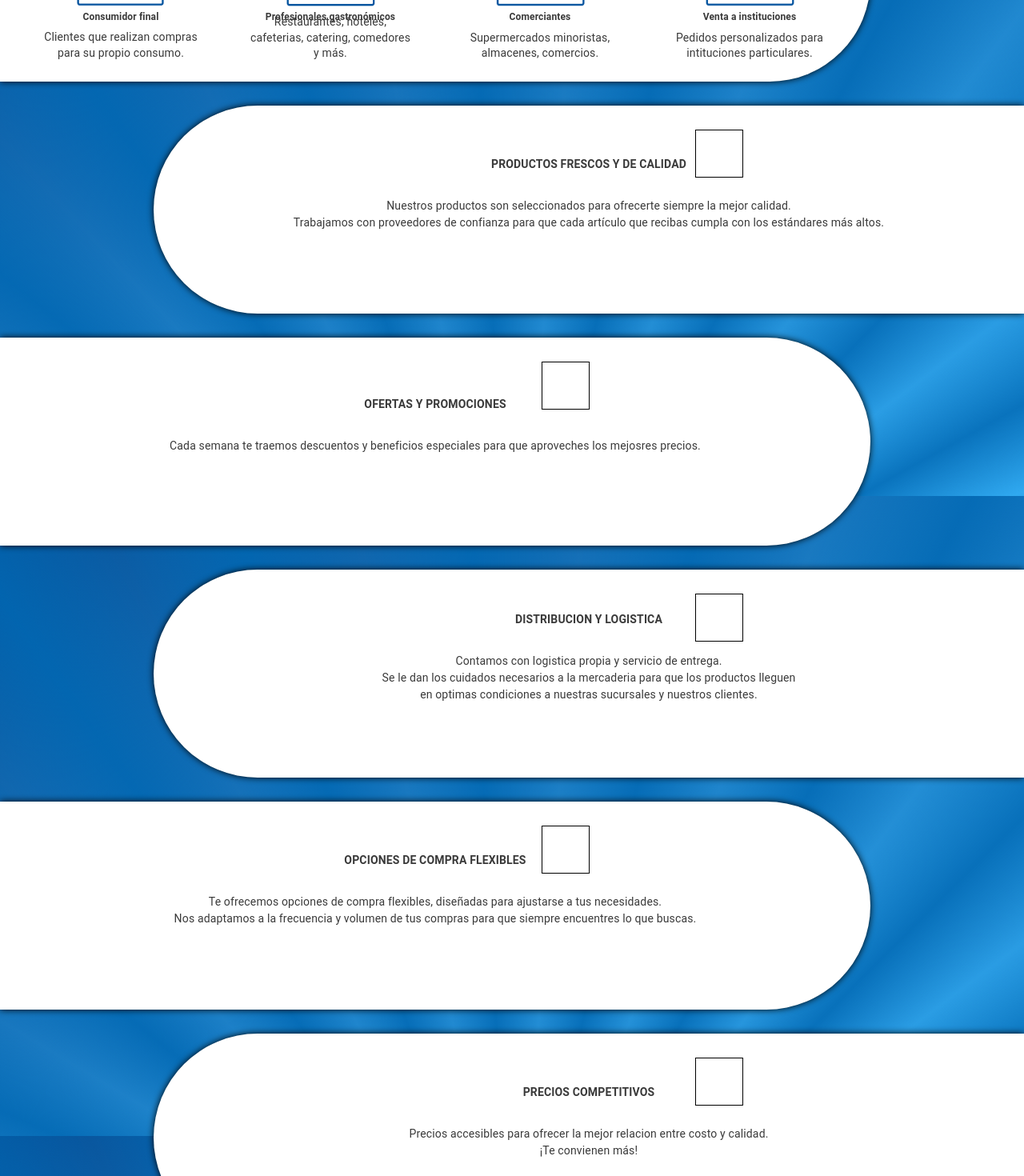
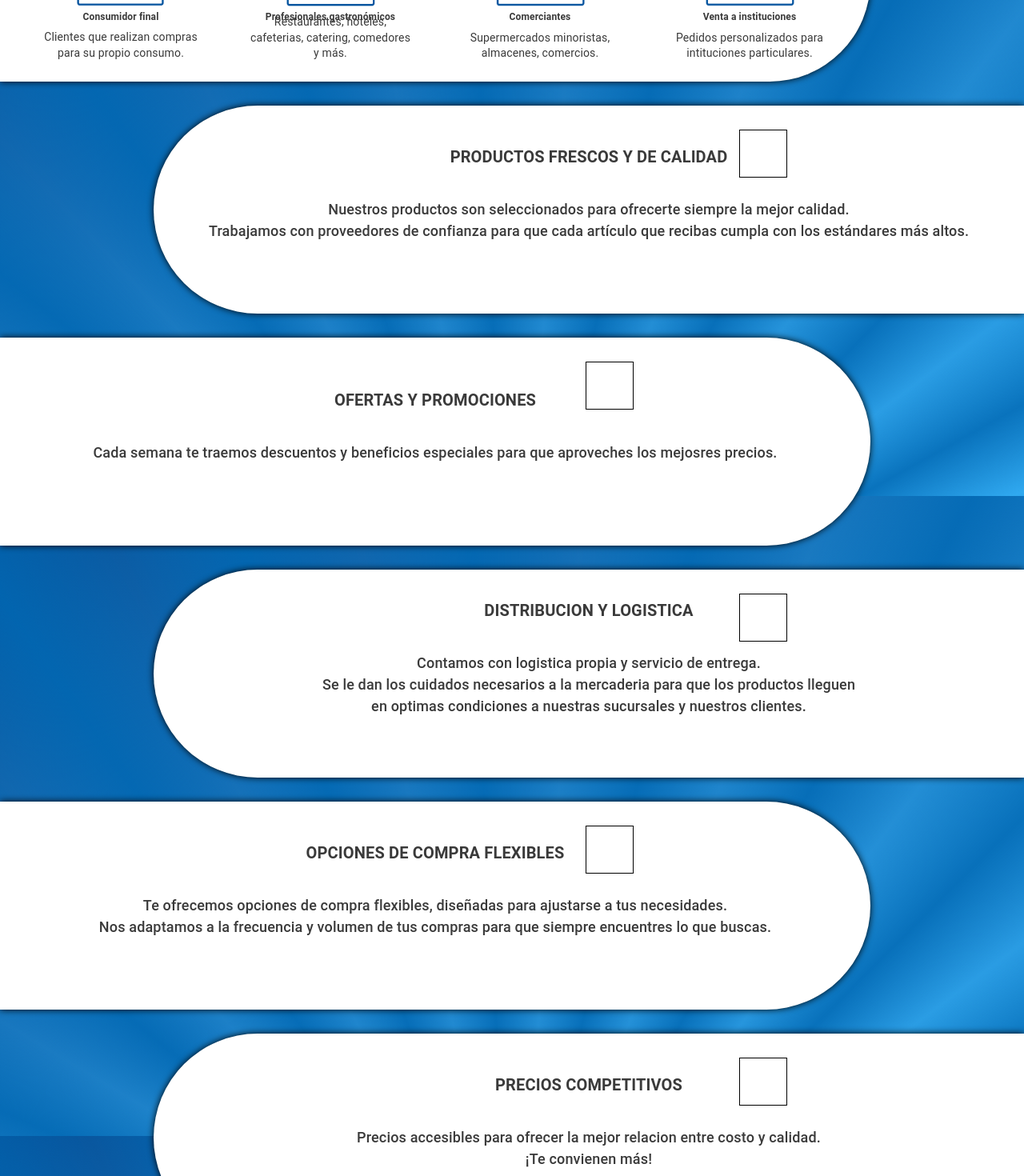
Before and after one commit to AgusOs/refrigerados-santiago, a React (Vite) app: page /como-comprar in a window 1280 px wide. Shown: the part 980-2450 px from the top of the page at 80% size. Built offline with nearby package versions, Linux system fonts and the light colour scheme.

Commit message:
some changes

```diff
--- a/src/components/Navbar/Navbar.jsx
+++ b/src/components/Navbar/Navbar.jsx
@@ -78,7 +78,7 @@ function Navbar(props) {
     <Box onClick={handleDrawerToggle} sx={{ textAlign: 'center' }}>
       <img src="\assets\logo-color.png" alt="logo" className={styles.logo}/>
       <Divider />
-      <List sx={{ position: 'absolute', left: '50%', transform: 'translateX(-50%)' }}>
+      <List>
         {navItems.map((item, index) => (
           <ListItem key={index} disablePadding onClick={handleNavigate(item.path)}>
             <ListItemButton sx={{ textAlign: 'center' }}>
@@ -118,7 +118,7 @@ function Navbar(props) {
                 <InstagramIcon sx={{ color: "#ffffff", backgroundColor: '#61a5c2', borderRadius: '50%', padding: '6px', fontSize: 34 }} />
               </a>
             </div>
-            <Box sx={{ display: { xs: 'none', sm: 'block' } }}>
+            <Box sx={{ display: { xs: 'none', sm: 'block' }, position: 'absolute', left: '50%', transform: 'translateX(-50%)' }}>
               {navItems.map((item, index) => (
                 <Button key={index} sx={{ color: '#fff' }} onClick={handleNavigate(item.path)}>
                   <b>{item.name}</b>
--- a/src/components/Navbar/Navbar.module.css
+++ b/src/components/Navbar/Navbar.module.css
@@ -59,6 +59,8 @@
         min-height: 66px;
         border-radius: 50%;
         margin-right: 16px;
+        position: absolute;
+        right: 10px;
     }
 
     .logocontainermobile > img{
--- a/src/components/pages/como-comprar/ComoComprar.module.css
+++ b/src/components/pages/como-comprar/ComoComprar.module.css
@@ -37,7 +37,7 @@ p {
     box-shadow: 0 0 8px rgba(0, 0, 0, 1);
     align-self: flex-start;
     text-align: center;
-    font-size: 14px;
+    font-size: 18px;
     position: relative ;
 }
 
@@ -56,7 +56,7 @@ p {
     box-shadow: 0 0 8px rgba(0, 0, 0, 1);
     align-self: flex-end;
     text-align: center;
-    font-size: 14px;
+    font-size: 18px;
     position: relative;
 }
 
@@ -67,8 +67,18 @@ p {
     border: solid 1px black;
     position: absolute;
     top: 30px;
-    left: 65%;
+    left: 70%;
     transform: translateX(-50%);
+}
+
+.textRowTitle {
+    font-size: 20px;
+    font-weight: 600;
+}
+
+.textRowText {
+    font-size: 18px;
+    font-weight: 500;
 }
 
 .card {
@@ -83,7 +93,7 @@ p {
 }
 
 .card:hover {
-    transform: scale(1.15);
+    transform: scale(1.05);
 }
 
 .cardImage {
@@ -135,6 +145,20 @@ p {
 @media (max-width: 450px) {
     .portada {
         flex-direction: column;
+    }
+
+    p {
+        font-size: 14px;
+    }
+
+    .textRowTitle {
+        font-size: 16px;
+        font-weight: 600;
+    }
+
+    .textRowText {
+        font-size: 12px;
+        font-weight: 500;
     }
 }
 
@@ -193,6 +217,13 @@ p {
         height: 210px;
         font-size: 12px;
     }
+
+    .textRowIcon {
+        position: absolute;
+        top: 30px;
+        left: 75%;
+        transform: translateX(-50%);
+    }
 }
 
 @media (min-width: 768px) and (max-width: 1565px) {
--- a/src/components/pages/como-comprar/ComoComprarPage.jsx
+++ b/src/components/pages/como-comprar/ComoComprarPage.jsx
@@ -54,7 +54,7 @@ export const ComoComprarPage = () => {
         <div className={styles.textRowRight}>
           <img src="/assets/images/icono1.png" alt="icon" className={styles.textRowIcon} />
           <p className={styles.textRowTitle}>
-            <strong>PRODUCTOS FRESCOS Y DE CALIDAD</strong>
+            PRODUCTOS FRESCOS Y DE CALIDAD
           </p>
           <br/>
           <p className={styles.textRowText}>
@@ -64,7 +64,7 @@ export const ComoComprarPage = () => {
         </div>
         <div className={styles.textRowLeft}>
           <p className={styles.textRowTitle}>
-            <strong>OFERTAS Y PROMOCIONES</strong>
+            OFERTAS Y PROMOCIONES
           </p>
           <img src="/assets/images/icono2.png" alt="icon" className={styles.textRowIcon} />
           <br/>
@@ -75,7 +75,7 @@ export const ComoComprarPage = () => {
         <div className={styles.textRowRight}>
           <img src="/assets/images/icono3.png" alt="icon" className={styles.textRowIcon} />
           <p className={styles.textRowTitle}>
-            <strong>DISTRIBUCION Y LOGISTICA</strong>
+            DISTRIBUCION Y LOGISTICA
           </p>
           <br/>
           <p className={styles.textRowText}>
@@ -86,7 +86,7 @@ export const ComoComprarPage = () => {
         </div>
         <div className={styles.textRowLeft}>
           <p className={styles.textRowTitle}>
-            <strong>OPCIONES DE COMPRA FLEXIBLES</strong>
+            OPCIONES DE COMPRA FLEXIBLES
           </p>
           <img src="/assets/images/icono4.png" alt="icon" className={styles.textRowIcon} />
           <br/>
@@ -98,7 +98,7 @@ export const ComoComprarPage = () => {
         <div className={styles.textRowRight}>
           <img src="/assets/images/icono5.png" alt="icon" className={styles.textRowIcon} />
           <p className={styles.textRowTitle}>
-            <strong>PRECIOS COMPETITIVOS</strong>
+            PRECIOS COMPETITIVOS
           </p>
           <br/>
           <p className={styles.textRowText}>
@@ -108,7 +108,7 @@ export const ComoComprarPage = () => {
         </div>
         <div className={styles.textRowLeft}>
           <p className={styles.textRowTitle}>
-            <strong>OPCIONES DE PAGO</strong>
+            OPCIONES DE PAGO
           </p>
           <img src="/assets/images/icono6.png" alt="icon" className={styles.textRowIcon} />
           <br/>
--- a/src/components/pages/sucursales/Sucursales.module.css
+++ b/src/components/pages/sucursales/Sucursales.module.css
@@ -29,13 +29,24 @@ p {
     object-fit: contain;
 }
 
-@media (max-width: 850px) {
+@media (max-width: 1024px) {
     .portada {
-        height: 200px;
+        height: 400px;
     }
 
     .portada img {
-        width: auto;
-        height: 80%;
+        width: 600px;
+        height: auto;
     }
 }
+
+@media (max-width: 450px) {
+    .portada {
+        height: 400px;
+    }
+
+    .portada img {
+        width: 400px;
+        height: auto;
+    }
+}
```
Also changed, not shown: public/assets/images/comprar-3.jpg (deleted).
